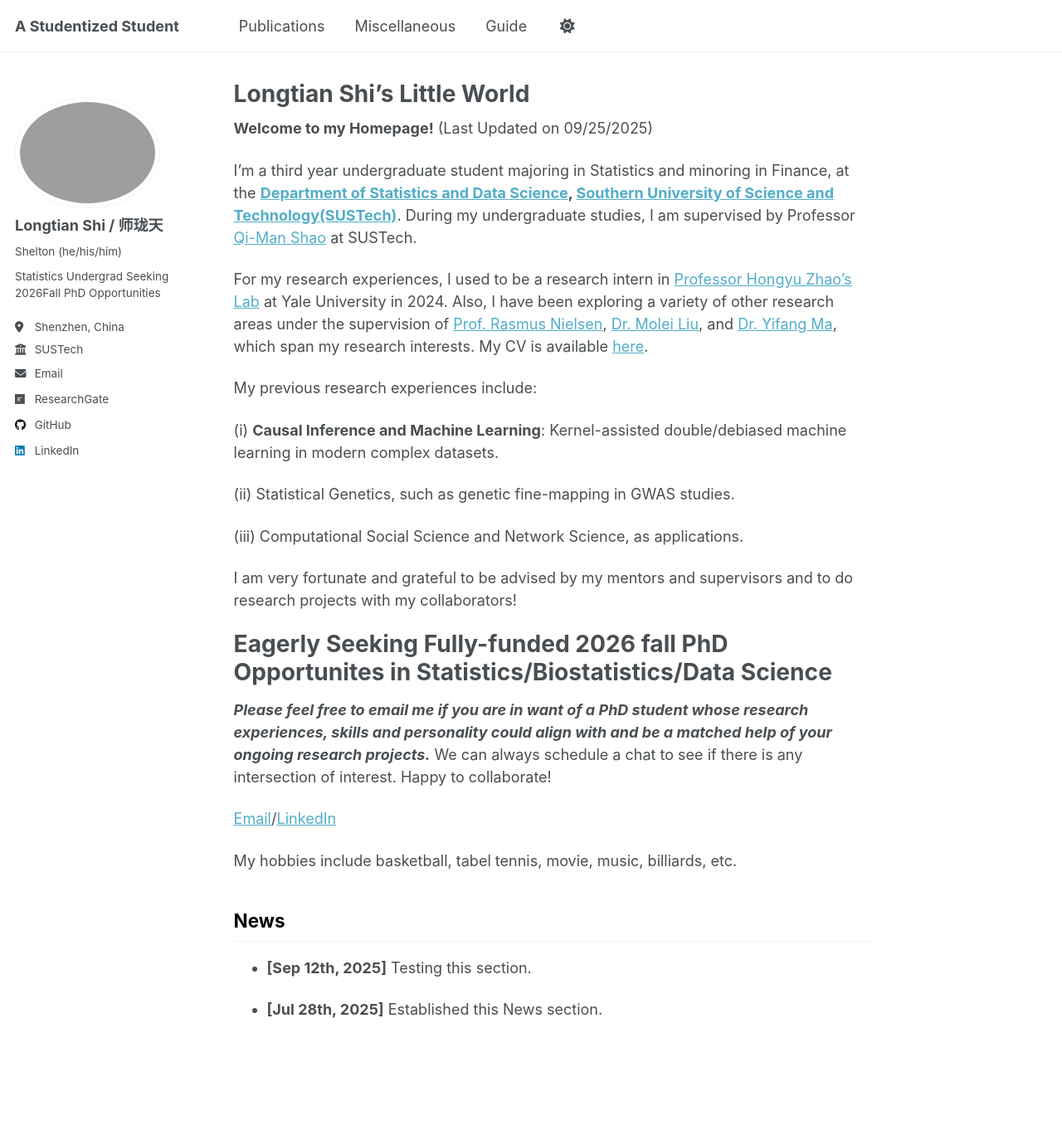
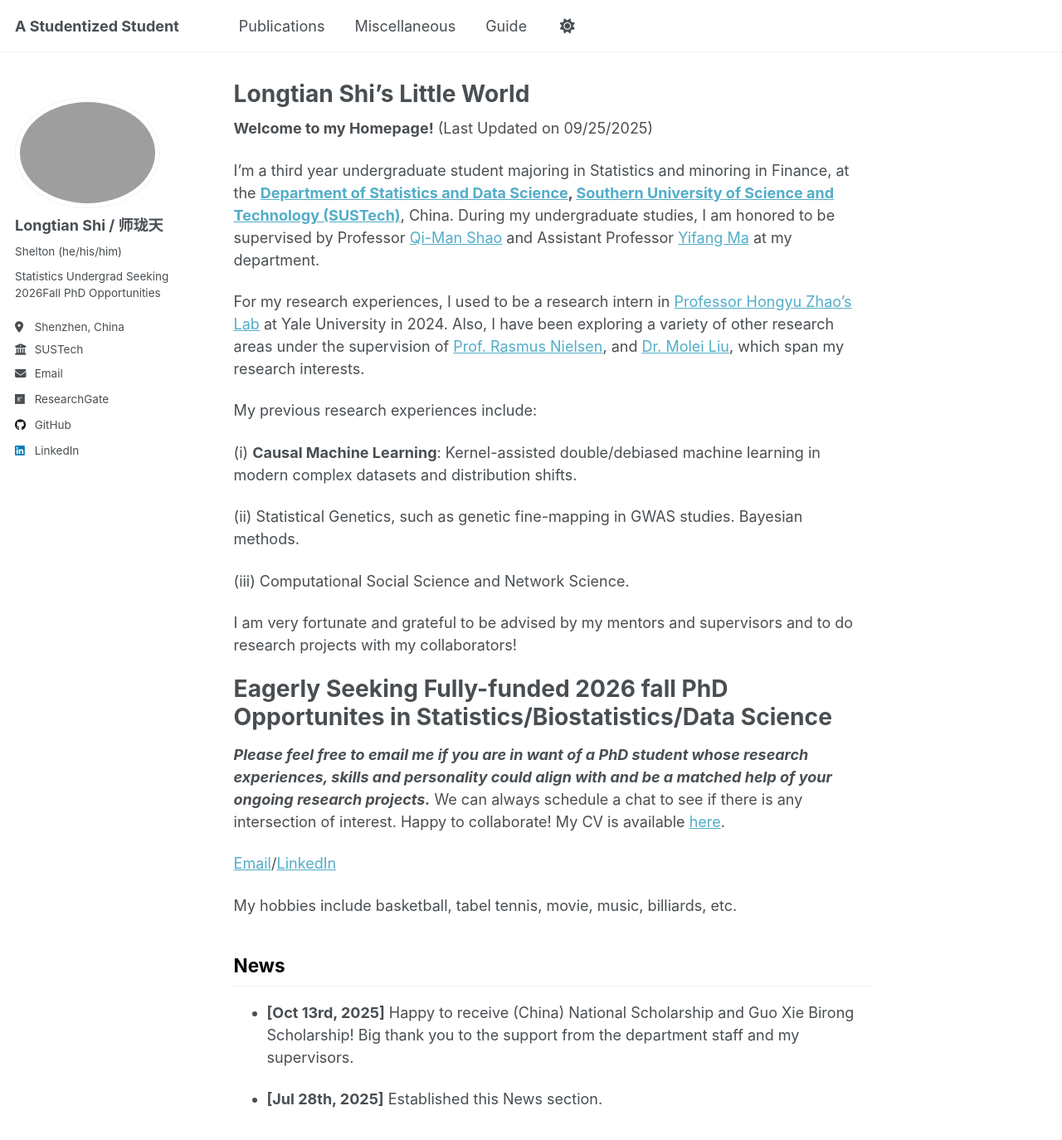
Before and after one commit to statslt/statslt.github.io, a Jekyll site: the page built from _pages/about.md, in a window 1280 px wide and 1400 px high. Shown: the top 1374 px of the window at 83% size. Built offline with Jekyll 4.4.1, drawn with Linux system fonts in a browser that asks for light colours; a script that is not in the unit is left out.

Commit message:
Update about.md
Signed-off-by: shelton <124960483+statslt@users.noreply.github.com>

```diff
--- a/_pages/about.md
+++ b/_pages/about.md
@@ -9,23 +9,26 @@ redirect_from:
 
 **Welcome to my Homepage!** (Last Updated on 09/25/2025)
 
-I'm a third year undergraduate student majoring in Statistics and minoring in Finance, at the **[Department of Statistics and Data Science](https://stat-ds.sustech.edu.cn/?lang=en-us), [Southern University of Science and Technology(SUSTech)](https://www.sustech.edu.cn/en/)**. During my undergraduate studies, I am supervised by Professor [Qi-Man Shao](https://www.sustech.edu.cn/en/faculties/shaoqiman.html) at SUSTech.
+I'm a third year undergraduate student majoring in Statistics and minoring in Finance, at the **[Department of Statistics and Data Science](https://stat-ds.sustech.edu.cn/?lang=en-us), [Southern University of Science and Technology (SUSTech)](https://www.sustech.edu.cn/en/)**, China. During my undergraduate studies, I am honored to be supervised by Professor [Qi-Man Shao](https://www.sustech.edu.cn/en/faculties/shaoqiman.html) and Assistant Professor [Yifang Ma](https://www.sustech.edu.cn/en/faculties/mayifang.html) at my department.
 
-For my research experiences, I used to be a research intern in [Professor Hongyu Zhao's Lab](https://zhaocenter.org/) at Yale University in 2024. Also, I have been exploring a variety of other research areas under the supervision of [Prof. Rasmus Nielsen](https://statistics.berkeley.edu/people/rasmus-nielsen), [Dr. Molei Liu](https://moleibobliu.github.io/), and [Dr. Yifang Ma](https://www.sustech.edu.cn/en/faculties/mayifang.html), which span my research interests. My CV is available [here](/files/Longtian_Shi_CV_2025_9_25updated.pdf).
+For my research experiences, I used to be a research intern in [Professor Hongyu Zhao's Lab](https://zhaocenter.org/) at Yale University in 2024. Also, I have been exploring a variety of other research areas under the supervision of [Prof. Rasmus Nielsen](https://statistics.berkeley.edu/people/rasmus-nielsen), and [Dr. Molei Liu](https://moleibobliu.github.io/), which span my research interests.
+
 
 My previous research experiences include:
 
-(i) **Causal Inference and Machine Learning**: Kernel-assisted double/debiased machine learning in modern complex datasets.
+(i) **Causal Machine Learning**: Kernel-assisted double/debiased machine learning in modern complex datasets and distribution shifts.
 
-(ii) Statistical Genetics, such as genetic fine-mapping in GWAS studies.
+(ii) Statistical Genetics, such as genetic fine-mapping in GWAS studies. Bayesian methods.
 
-(iii) Computational Social Science and Network Science, as applications.
+(iii) Computational Social Science and Network Science.
 
 I am very fortunate and grateful to be advised by my mentors and supervisors and to do research projects with my collaborators!
 
+
 Eagerly Seeking Fully-funded 2026 fall PhD Opportunites in Statistics/Biostatistics/Data Science
 ======
-***Please feel free to email me if you are in want of a PhD student whose research experiences, skills and personality could align with and be a matched help of your ongoing research projects.*** We can always schedule a chat to see if there is any intersection of interest. Happy to collaborate!
+***Please feel free to email me if you are in want of a PhD student whose research experiences, skills and personality could align with and be a matched help of your ongoing research projects.*** We can always schedule a chat to see if there is any intersection of interest. Happy to collaborate! My CV is available [here](/files/Longtian_Shi_CV_2025_10_29updated.pdf).
+
 
 [Email](shilt2022@mail.sustech.edu.cn)/[LinkedIn](https://www.linkedin.com/in/longtian-shi-280b14315/)
 
@@ -38,7 +41,7 @@ My hobbies include basketball, tabel tennis, movie, music, billiards, etc.
 
 
 
-* **[Sep 12th, 2025]** Testing this section.
+* **[Oct 13rd, 2025]** Happy to receive (China) National Scholarship and Guo Xie Birong Scholarship! Big thank you to the support from the department staff and my supervisors.
 
 
 * **[Jul 28th, 2025]** Established this News section.
```
